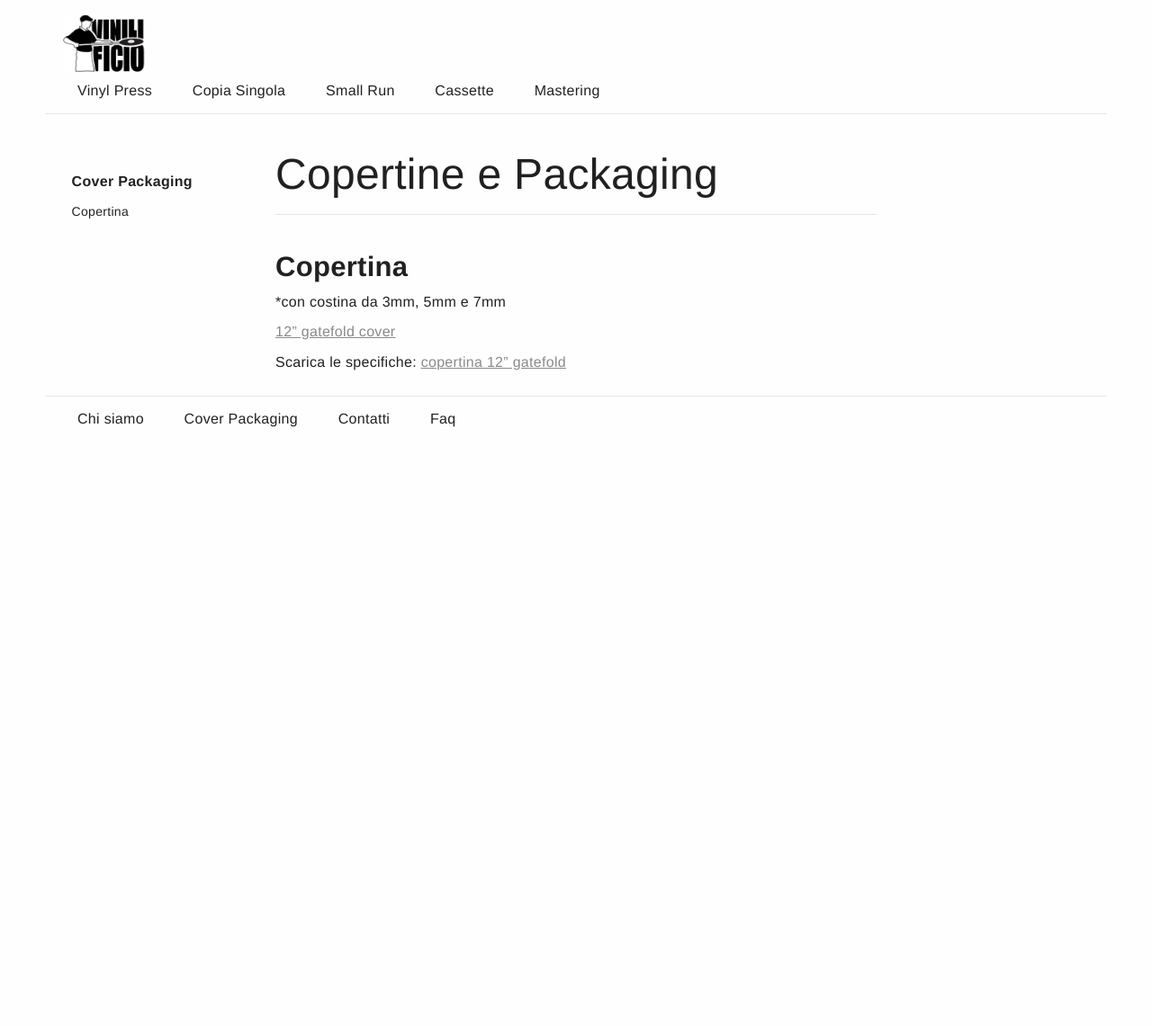
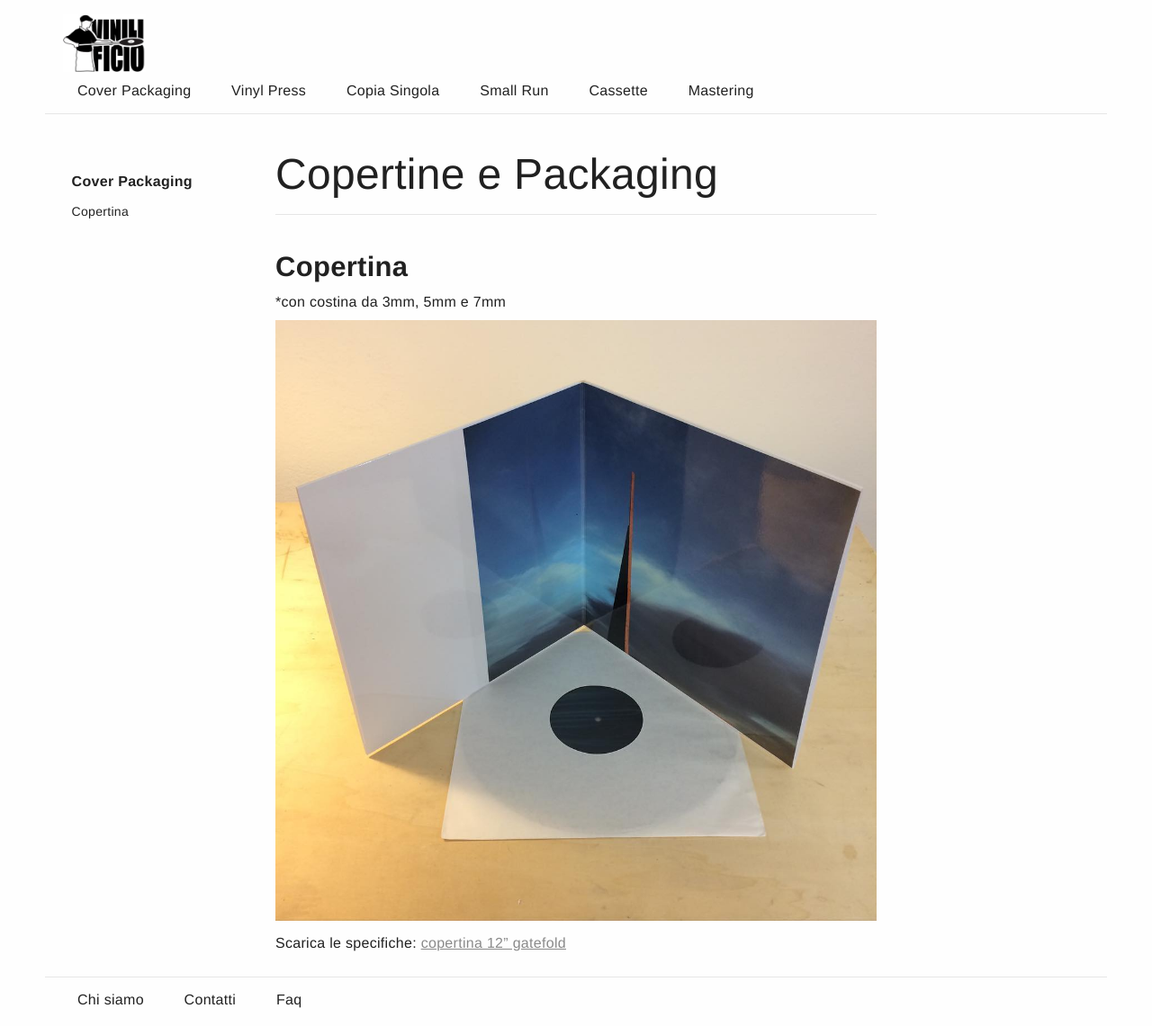
Before and after one commit to Vinilificio/Vinilificio.github.io, a Jekyll site: the page built from _pages/cover_packaging.md, in a window 1280 px wide. Shown: the whole page at 90% size. Built offline with Jekyll 4.4.1, drawn with Linux system fonts in a browser that asks for light colours; before the commit the page ends 900 px from its top, so only the background shows below that.

Commit message:
Update cover_packaging.md

```diff
--- a/_pages/cover_packaging.md
+++ b/_pages/cover_packaging.md
@@ -11,7 +13,7 @@
 ### Copertina
 *con costina da 3mm, 5mm e 7mm
 
-[12" gatefold cover](/img/Gatefold.jpg)
+![12" gatefold cover](/img/Gatefold.jpg)
 
 Scarica le specifiche:
 <a href="https://dl.dropboxusercontent.com/u/6988499/TEMPLATES/Specs%20RAND/12inch_klappcover_7mm.pdf" target="_blank">copertina 12" gatefold</a>
```
Also changed, not shown: other parts of _pages/cover_packaging.md (+2 -0 lines).
